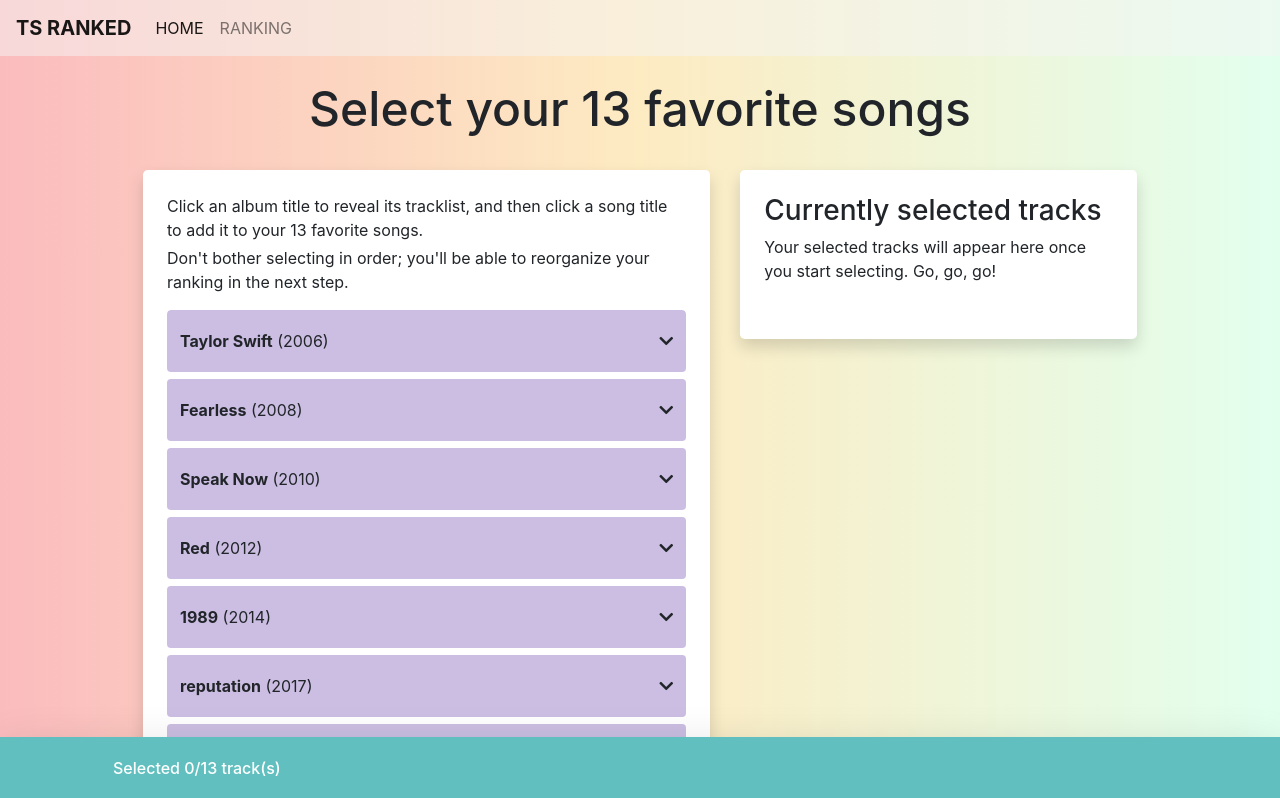
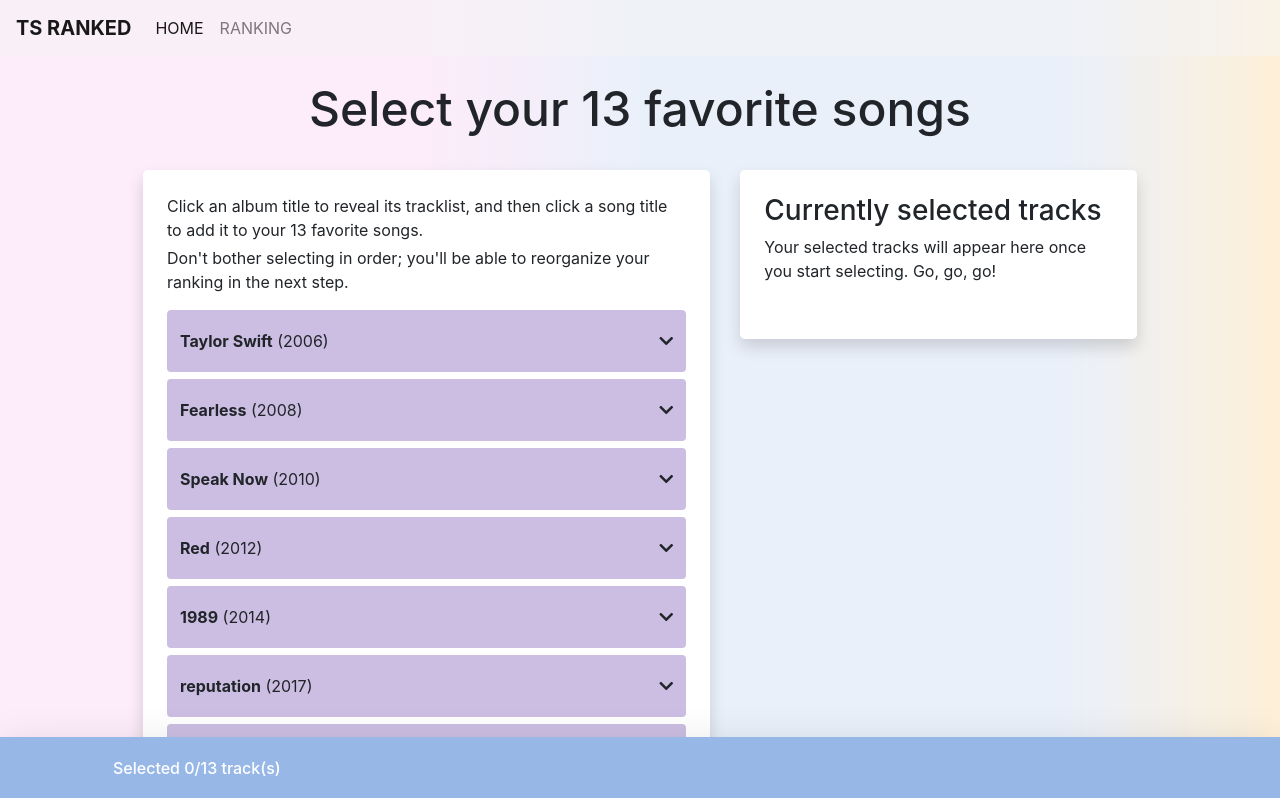
Before and after one commit to JRobsonJr/ts-ranked, a React (Create React App) app: page /select in a window 1280 px wide. Shown: the top 798 px of the page. Built offline with nearby package versions, Linux system fonts and the light colour scheme.

Commit message:
Update theme to Lover palette colors

```diff
--- a/src/components/ordering-page/sharing-modal/SharingModal.css
+++ b/src/components/ordering-page/sharing-modal/SharingModal.css
@@ -8,9 +8,9 @@
 }
 
 .modal-share-body {
-    background: #f5676c;
-    background: -webkit-linear-gradient(to bottom, #f5676c, #fce3ac, #d7fee7);
-    background: linear-gradient(to bottom, #f5676c, #fce3ac, #d7fee7);
+    background: #fdecfa;
+    background: -webkit-linear-gradient(to right, #fdecfa, #fdecfa, #fdecfa, #eaf0fa, #eaf0fa, #eaf0fa, #fef0d8);
+    background: linear-gradient(to right, #fdecfa, #fdecfa, #fdecfa, #eaf0fa, #eaf0fa,  #eaf0fa, #fef0d8);
     padding: 2rem;
     height: 1000px;
     width: 1000px;
@@ -21,5 +21,4 @@
 .modal-share-body > h1 {
     font-size: 5rem;
     font-weight: bold;
-    color: #f8f9fa;
 }
--- a/src/components/ranking-page/RankingPageTrackList.css
+++ b/src/components/ranking-page/RankingPageTrackList.css
@@ -1,7 +1,3 @@
-.album-image {
-    height: 2rem;
-}
-
 .table td, .table th {
     vertical-align: middle;
 }
--- a/src/index.css
+++ b/src/index.css
@@ -28,13 +28,13 @@
     font-family: -apple-system, BlinkMacSystemFont, "Segoe UI", "Roboto", "Oxygen", "Ubuntu", "Cantarell", "Fira Sans", "Droid Sans", "Helvetica Neue", sans-serif;
     -webkit-font-smoothing: antialiased;
     -moz-osx-font-smoothing: grayscale;
-    background: #e2ffee;
-    background: -webkit-linear-gradient(to right, #fbbcbe, #fdebc2, #e2ffee);
-    background: linear-gradient(to right, #fbbcbe, #fdebc2, #e2ffee);
+    background: #fdecfa;
+    background: -webkit-linear-gradient(to right, #fdecfa, #fdecfa, #fdecfa, #eaf0fa, #eaf0fa, #eaf0fa, #fef0d8);
+    background: linear-gradient(to right, #fdecfa, #fdecfa, #fdecfa, #eaf0fa, #eaf0fa,  #eaf0fa, #fef0d8);
 }
 
 .footer {
-    background-color: #61c0bf;
+    background-color: #97b8e7;
     color: white;
 }
 
```
